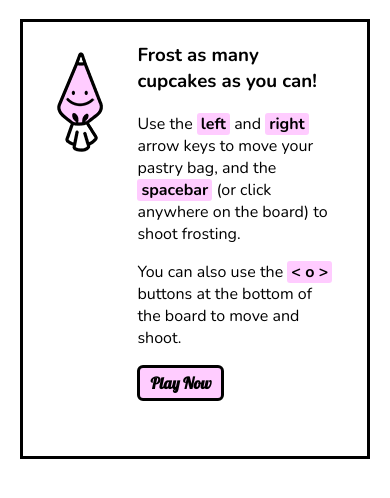
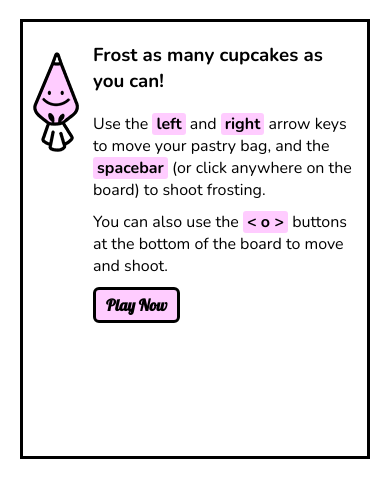
Before and after one commit to mdodge1982/cupcake, a React app: page / in a window 390 px wide. Shown: the part 84-582 px from the top of the page. Built offline with nearby package versions, Linux system fonts and the light colour scheme.

Commit message:
Updates for mobile

```diff
--- a/public/index.html
+++ b/public/index.html
@@ -4,6 +4,8 @@
 <head>
 	<meta name="HandheldFriendly" content="True">
 	<meta name="viewport" content="width=device-width,user-scalable=no">
+	<meta name="apple-mobile-web-app-capable" content="yes">
+	<meta name="mobile-web-app-capable" content="yes">
 	<meta charset="utf-8">
 	<meta name="theme-color" content="#000000">
 	<!--
--- a/src/components/Board.css
+++ b/src/components/Board.css
@@ -8,6 +8,7 @@
 	.Board {
 		height: 100%;
 		border: none;
+		overflow: visible;
 	}
 	.holder {
 		height: calc(100% - 60px);
@@ -19,10 +20,10 @@
 .intro {
 	margin: 20px auto;
 	text-align: left;
-	width: 80%;
+	width: 100%;
 	max-width: 700px;
-	padding: 0 0 0 80px;
-	background: url('images/bag_front.png') left 10px no-repeat;
+	padding: 0 10px 0 70px;
+	background: url('images/bag_front.png') 10px 10px no-repeat;
 }
 .message {
 	display: inline-block;
--- a/src/components/Board.js
+++ b/src/components/Board.js
@@ -68,6 +68,7 @@ class Board extends Component {
 	}
 	handleClick(again) {
 		this.props.startGame(again);
+		document.body.requestFullscreen();
 		clearInterval(this.state.int);
 		this.setState({int:setInterval(() => this.props.moveObjects(),25)});
 	}
--- a/src/index.css
+++ b/src/index.css
@@ -8,6 +8,10 @@ body {
 	padding: 20px;
 	font-family: 'Nunito', sans-serif;
 	text-align: center;
+}
+p {
+	-webkit-text-size-adjust: 100%;
+	margin: 0 0 10px;
 }
 * {
 	box-sizing: border-box;
```
Also changed, not shown: public/manifest.json.
